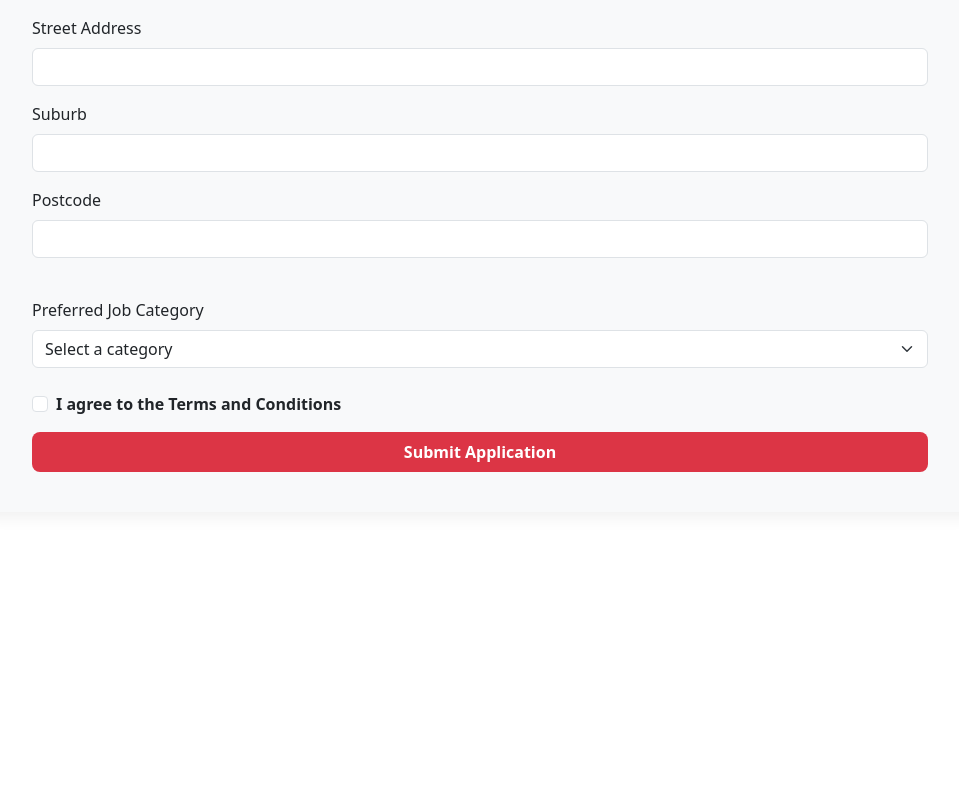
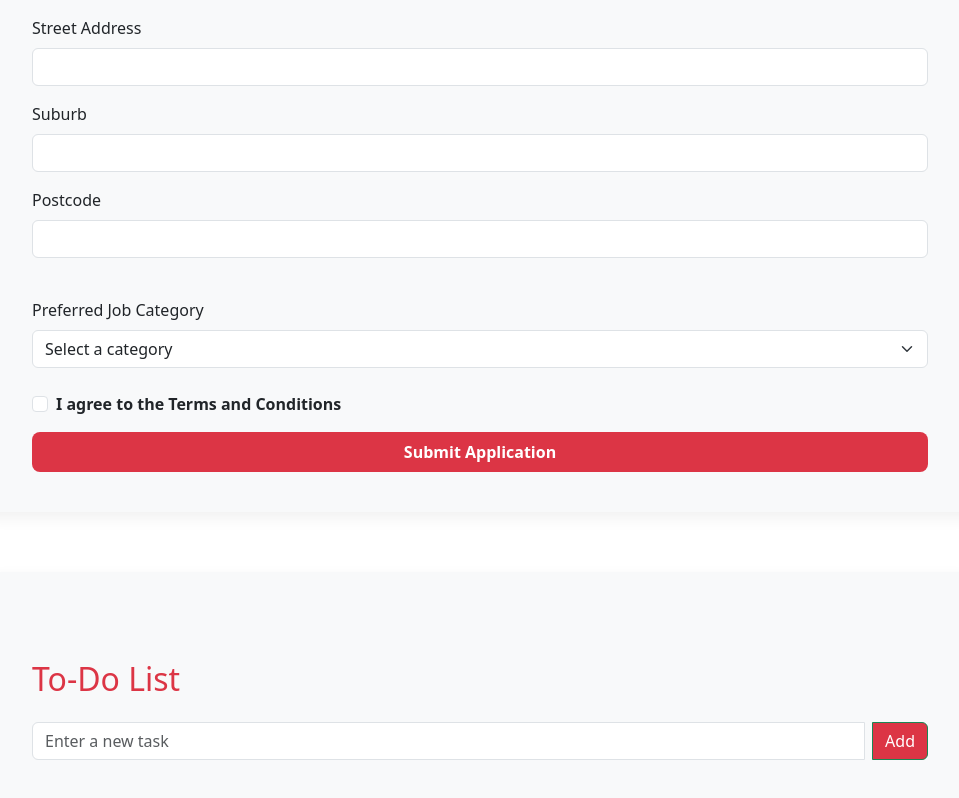
Before and after one commit to HuyNgocDuong/COS30043---Assignment-2, a Vue app in the folder insight-hire/: page / in a window 1280 px wide. Shown: the part 2553-3351 px from the top of the page, without its empty margins (160-1119 px from the left). Before the commit the page ends 3125 px from the top, so only its background shows below. Built offline with nearby package versions, Linux system fonts and the light colour scheme.

Commit message:
final push

```diff
--- a/insight-hire/src/App.vue
+++ b/insight-hire/src/App.vue
@@ -13,9 +13,14 @@
       </div>
     </div>
 
-    <!-- Application Form BELOW the main layout -->
+    <!-- Application Form -->
     <div class="application-form-wrapper">
       <ApplicationForm />
+    </div>
+
+    <!-- To-Do List Section -->
+    <div class="todo-list-wrapper">
+      <ToDoList />
     </div>
   </div>
 </template>
@@ -24,12 +29,14 @@
 import Header from './components/Header.vue'
 import JobList from './components/JobList.vue'
 import ApplicationForm from './components/ApplicationForm.vue'
+import ToDoList from './components/ToDoList.vue'
 
 export default {
   components: {
     Header,
     JobList,
-    ApplicationForm
+    ApplicationForm,
+    ToDoList
   }
 }
 </script>
@@ -59,7 +66,7 @@ export default {
   box-shadow: 0 4px 12px rgba(0, 0, 0, 0.05);
 }
 
-/* Application Form separate */
+/* Application Form section */
 .application-form-wrapper {
   max-width: 1000px;
   margin: 60px auto;
@@ -68,4 +75,44 @@ export default {
   border-radius: 12px;
   box-shadow: 0 6px 16px rgba(0, 0, 0, 0.06);
 }
+
+/* To-Do List Section */
+.todo-list-wrapper {
+  max-width: 1000px;
+  margin: 60px auto;
+  background-color: #f8f9fa;
+  padding: 40px;
+  border-radius: 12px;
+  box-shadow: 0 6px 16px rgba(0, 0, 0, 0.06);
+}
+
+@media (max-width: 768px) {
+  .main-layout {
+    flex-direction: column;
+    padding: 10px;
+  }
+
+  .sidebar {
+  flex: 0 0 250px;
+  background-color: #dc3545;
+  color: white;
+  border-radius: 8px;
+  padding: 16px;
+  min-height: 100vh;
+  overflow-y: auto;
+  max-height: 100vh;
+}
+
+
+  .content {
+    padding: 16px;
+  }
+
+  .application-form-wrapper,
+  .todo-list-wrapper {
+    padding: 20px;
+    margin: 30px auto;
+  }
+}
+
 </style>
--- a/insight-hire/src/components/ToDoList.vue
+++ b/insight-hire/src/components/ToDoList.vue
@@ -0,0 +1,75 @@
+<template>
+  <div class="container mt-5">
+    <h2 class="mb-4 text-danger">To-Do List</h2>
+    <div class="input-group mb-3 flex-wrap flex-md-nowrap">
+      <input
+        type="text"
+        class="form-control mb-2 mb-md-0 me-md-2"
+        placeholder="Enter a new task"
+        v-model="newTask"
+        @keyup.enter="addTask"
+      />
+      <button class="btn btn-success bg-danger" @click="addTask">Add</button>
+    </div>
+
+    <ul class="list-group">
+      <li
+        v-for="(task, index) in tasks"
+        :key="index"
+        class="list-group-item d-flex flex-column flex-md-row justify-content-between align-items-start align-items-md-center"
+      >
+        <div class="mb-2 mb-md-0">
+          {{ task.text }}
+          <span class="badge bg-warning text-dark ms-2">
+            ({{ task.priority }})
+          </span>
+        </div>
+        <div class="d-flex flex-wrap gap-2">
+          <button
+            class="btn btn-sm btn-outline-primary"
+            @click="togglePriority(index)"
+          >
+            Mark as {{ task.priority === 'High Priority' ? 'Low Priority' : 'High Priority' }}
+          </button>
+          <button class="btn btn-sm btn-outline-danger" @click="deleteTask(index)">
+            Delete
+          </button>
+        </div>
+      </li>
+    </ul>
+  </div>
+</template>
+
+<script>
+export default {
+  name: 'ToDoList',
+  data() {
+    return {
+      newTask: '',
+      tasks: []
+    };
+  },
+  methods: {
+    addTask() {
+      const trimmed = this.newTask.trim();
+      if (trimmed !== '') {
+        this.tasks.unshift({ text: trimmed, priority: 'Low Priority' });
+        this.newTask = '';
+      }
+    },
+    deleteTask(index) {
+      this.tasks.splice(index, 1);
+    },
+    togglePriority(index) {
+      const task = this.tasks[index];
+      task.priority = task.priority === 'High Priority' ? 'Low Priority' : 'High Priority';
+    }
+  }
+};
+</script>
+
+<style scoped>
+.list-group-item {
+  transition: background-color 0.2s ease;
+}
+</style>
--- a/insight-hire/src/router/index.js
+++ b/insight-hire/src/router/index.js
@@ -1,4 +1,4 @@
-import { createRouter, createWebHistory } from 'vue-router'
+import { createRouter, createWebHashHistory } from 'vue-router'
 import JobOverview from '../components/JobOverview.vue'
 import JobDetail from '../components/JobDetail.vue'
 
@@ -17,7 +17,7 @@ const routes = [
 ]
 
 const router = createRouter({
-  history: createWebHistory(),
+  history: createWebHashHistory(),
   routes
 })
 
--- a/insight-hire/vue.config.js
+++ b/insight-hire/vue.config.js
@@ -1,4 +1,5 @@
 const { defineConfig } = require('@vue/cli-service')
 module.exports = defineConfig({
-  transpileDependencies: true
+  transpileDependencies: true,
+  publicPath: './'
 })
```
